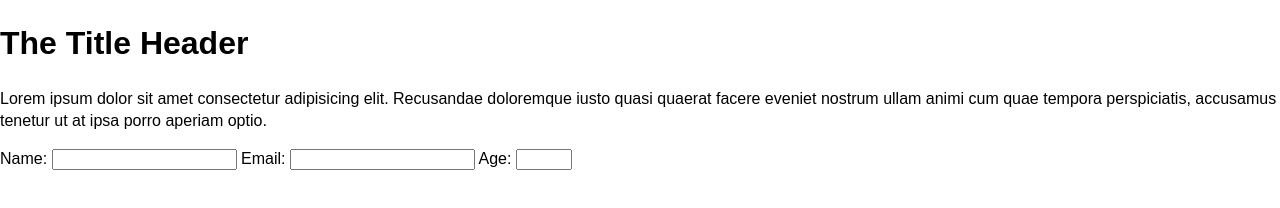
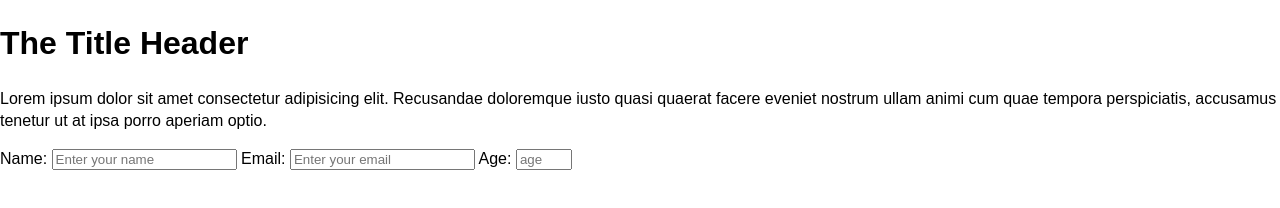
Before and after one commit to Codenney/collab-kehinde-ahmad, a plain HTML site: page index.html in a window 1280 px wide. Drawn offline with Linux system fonts and the light colour scheme.

Commit message:
12/17 passed

```diff
--- a/index.html
+++ b/index.html
@@ -15,16 +15,13 @@
       tempora perspiciatis, accusamus tenetur ut at ipsa porro aperiam optio.
     </p>
     <form action="" id="survey-form">
-      Name:
-      <input id="name" type="text"/>
-      Email:
-      <input id= "email" type="email" required />
-      Age:
-      <input id = "number" type="number" min="10" max="70"/>
-
-
+      <label for="name" id="name-label">Name:</label>
+      <input id="name" type="text" required placeholder="Enter your name" />
+      <label for="email" id="email-label">Email:</label>
+      <input id="email" type="email" placeholder="Enter your email" required />
+      <label for="number" id="number-label">Age:</label>
+      <input id="number" type="number" min="10" max="70" placeholder="age" />
     </form>
-
 
     <!--
 
```
